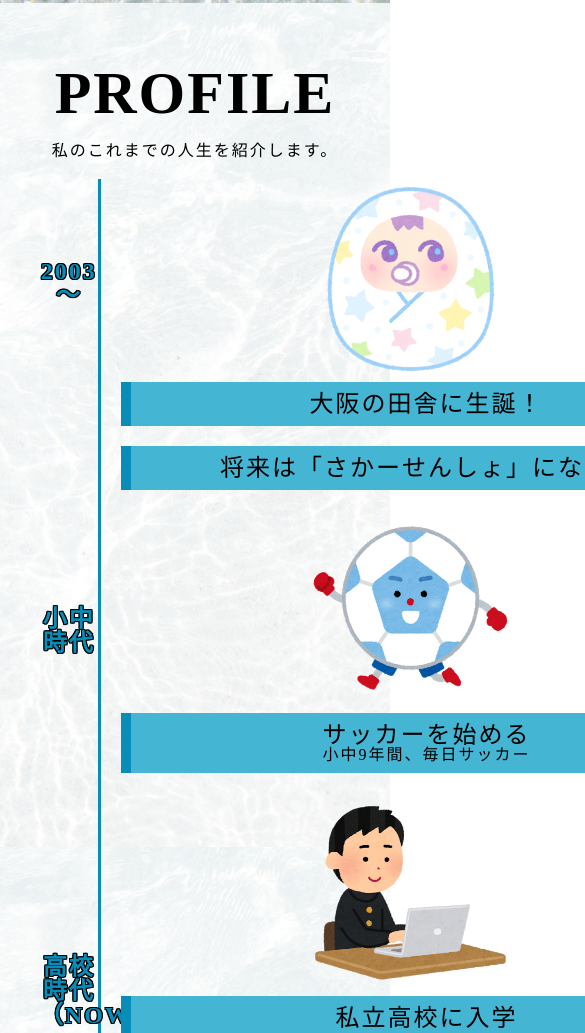
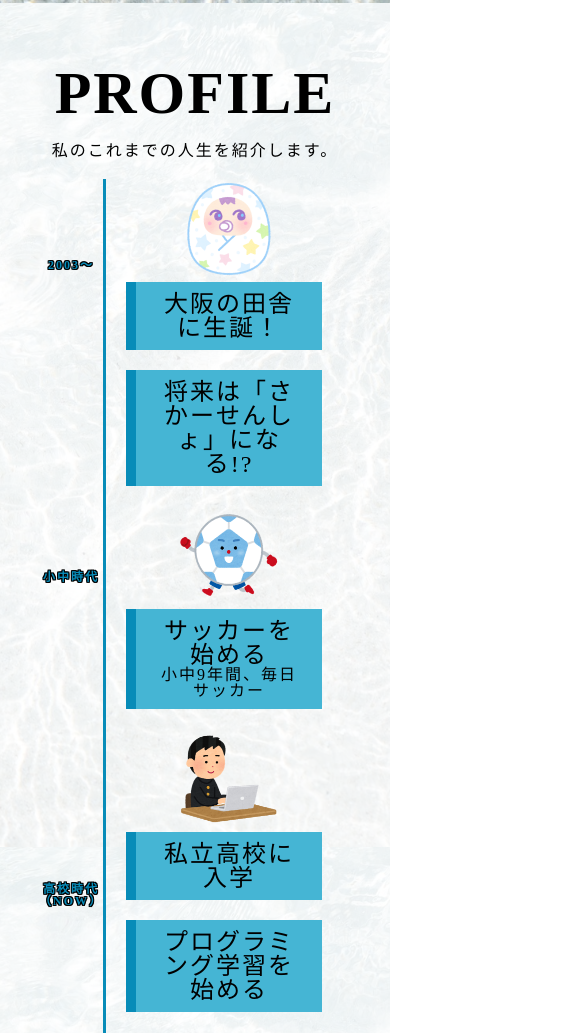
Before and after one commit to keitooooooo071/portfolio, a plain HTML site: page ポートフォリオ/index.html in a window 390 px wide. Shown: the part 3111-4144 px from the top of the page, 585 px wide, since content can reach past the window. Drawn offline with nearby package versions, Linux system fonts and the light colour scheme.

Commit message:
Add files via upload

```diff
--- a/ポートフォリオ/css/common.css
+++ b/ポートフォリオ/css/common.css
@@ -555,4 +555,24 @@ input, select {
     .works-text h3 {
         font-size: 40px;
     }
+
+
+    .profile-right div {
+        width: 80%;
+    }
+
+
+    .profile-right img {
+        width: 100px;
+        height: 100px;
+    }
+
+    .profile-left p {
+        font-size: 12px;
+    }
+
+
+    .profile-left {
+        width: 23%;
+    }
 }
```
